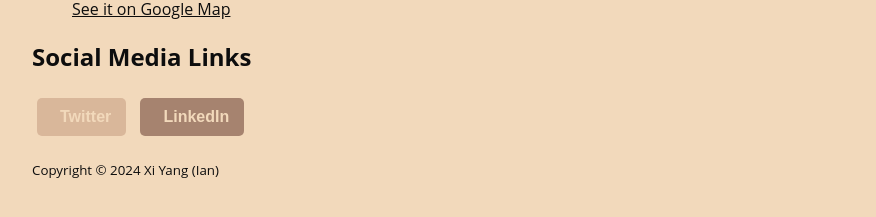
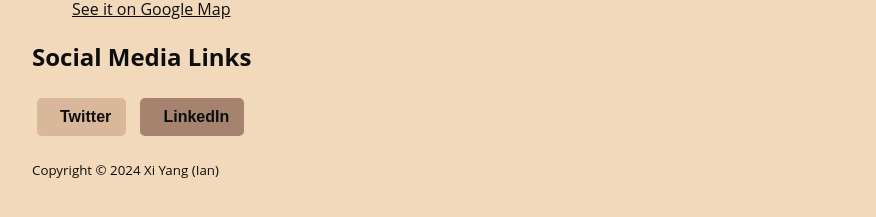
Before and after one commit to GrignardReagent/euchempals.github.io, a Jekyll site: the page built from contact.html, in a window 1280 px wide. Shown: the part 318-535 px from the top of the page, without its empty margins (68-944 px from the left). Built offline with Jekyll 4.4.1, drawn with Linux system fonts in a browser that asks for light colours.

Commit message:
Refactor social media button styles and links in about.html and stylesheet.css

```diff
--- a/about.html
+++ b/about.html
@@ -7,7 +7,8 @@ title: About Me
 <html lang="en">
 <head>
     <meta charset="UTF-8">
-    <link rel="stylesheet" href="https://cdnjs.cloudflare.com/ajax/libs/font-awesome/5.15.3/css/all.min.css">
+    <!-- SOCIAL MEDIA STYLES -->
+    <link rel="stylesheet" href="https://use.fontawesome.com/releases/v5.8.1/css/all.css">
     <title>{{ page.title }}</title>
 </head>
 <body>
--- a/stylesheet.css
+++ b/stylesheet.css
@@ -150,10 +150,10 @@ th, td {
     margin: 5px;
     border-radius: 5px;
     text-decoration: none;
-    color: #F2D9BB;
     font-weight: bold;
     font-family: Arial, sans-serif; /* Ensures consistent font across all buttons */
     text-align: center;
+    color: #0D0D0D;
 }
 
 .social-button i {
```
Also changed, not shown: other parts of about.html (+0 -1 lines).
